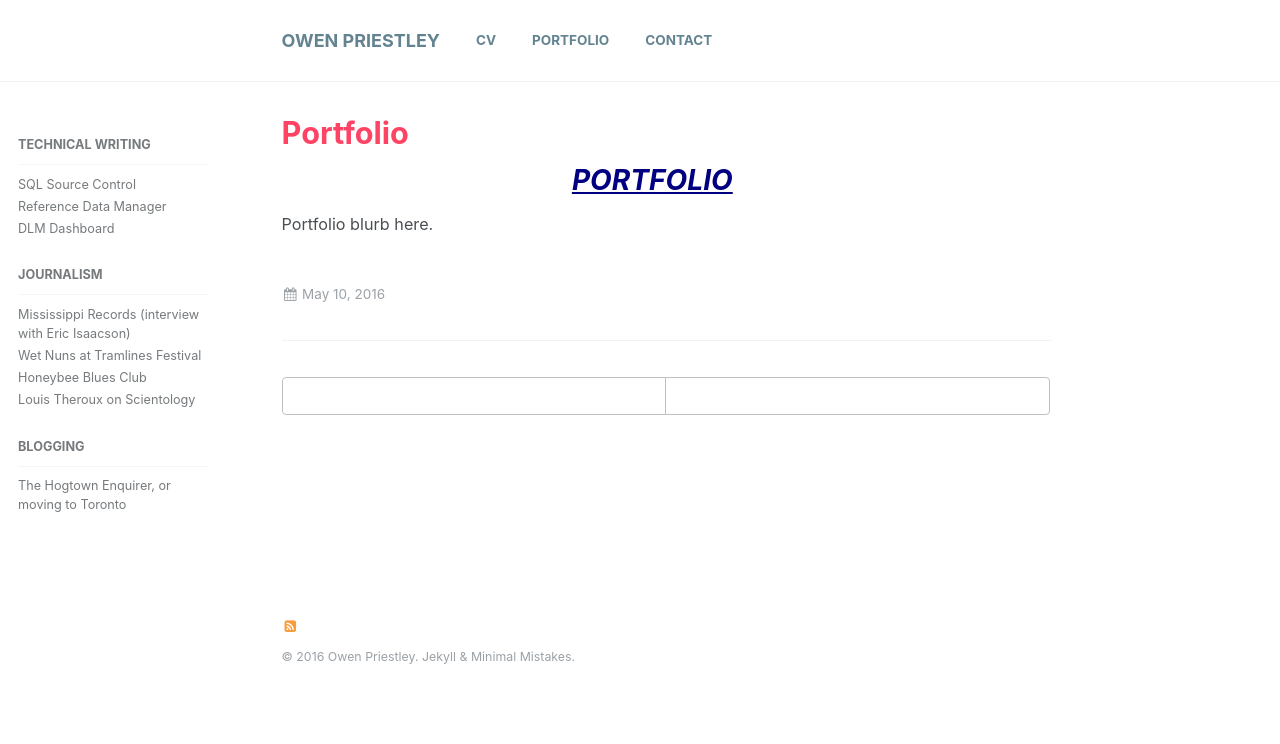
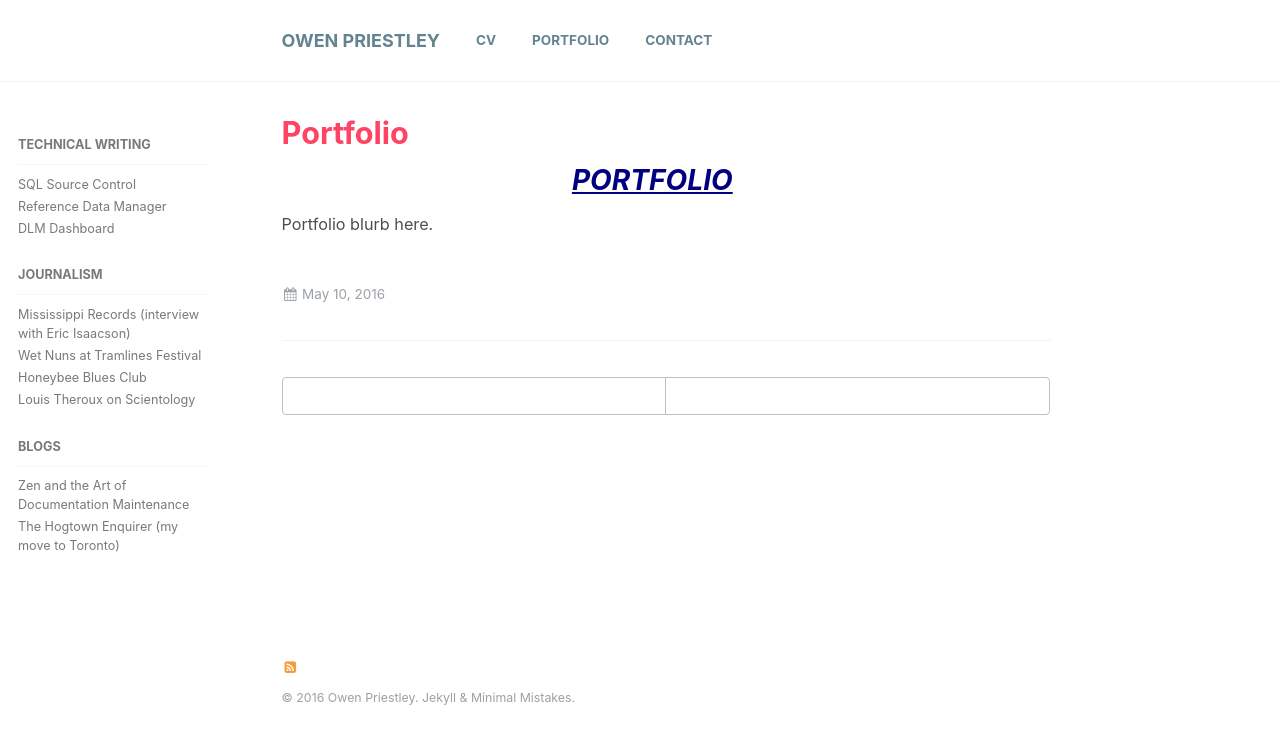
Before and after one commit to owenpriestley/owenpriestley.github.io, a Jekyll site: the page built from _portfolio/index.md, in a window 1280 px wide. Shown: the top 744 px of the page. Built offline with Jekyll 4.4.1, drawn with Linux system fonts in a browser that asks for light colours.

Commit message:
Add some zen

```diff
--- a/_data/navigation.yml
+++ b/_data/navigation.yml
@@ -29,7 +29,9 @@ portfolio:
         url: /portfolio/journalism/honeybee_blues_club/
       - title: "Louis Theroux on Scientology"
         url: /portfolio/journalism/scientology/
-  - title: "Blogging"
+  - title: "Blogs"
     children:
-      - title: "The Hogtown Enquirer, or moving to Toronto"
+      - title: "Zen and the Art of Documentation Maintenance"
+        url: /portfolio/blog/zen/
+      - title: "The Hogtown Enquirer (my move to Toronto)"
         url: /portfolio/blog/
```
Also changed, not shown: _portfolio/blog/zen_and_the_art.md (added, +58 -0 lines), images/zen-1.png (added), images/zen-2.png (added), images/zen-3.png (added), images/zen_hero.png (added).
